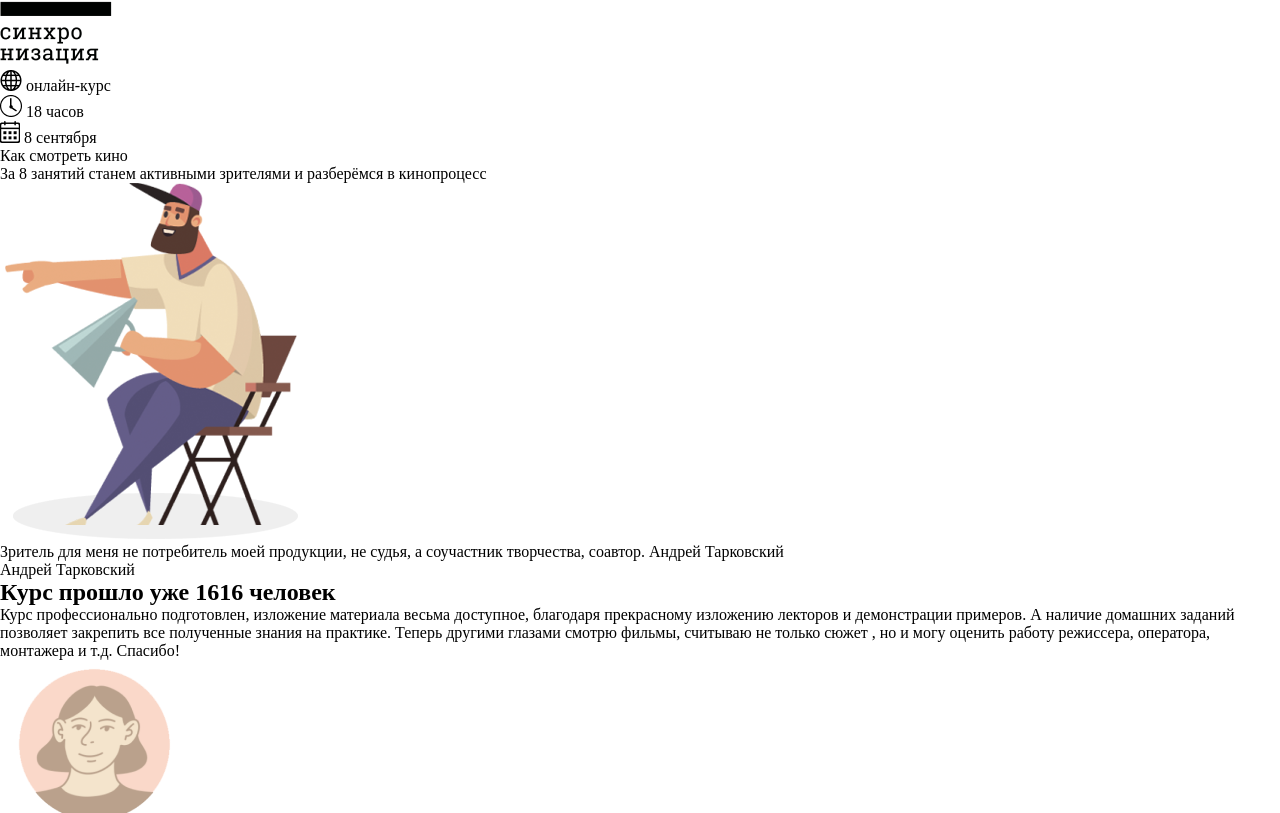
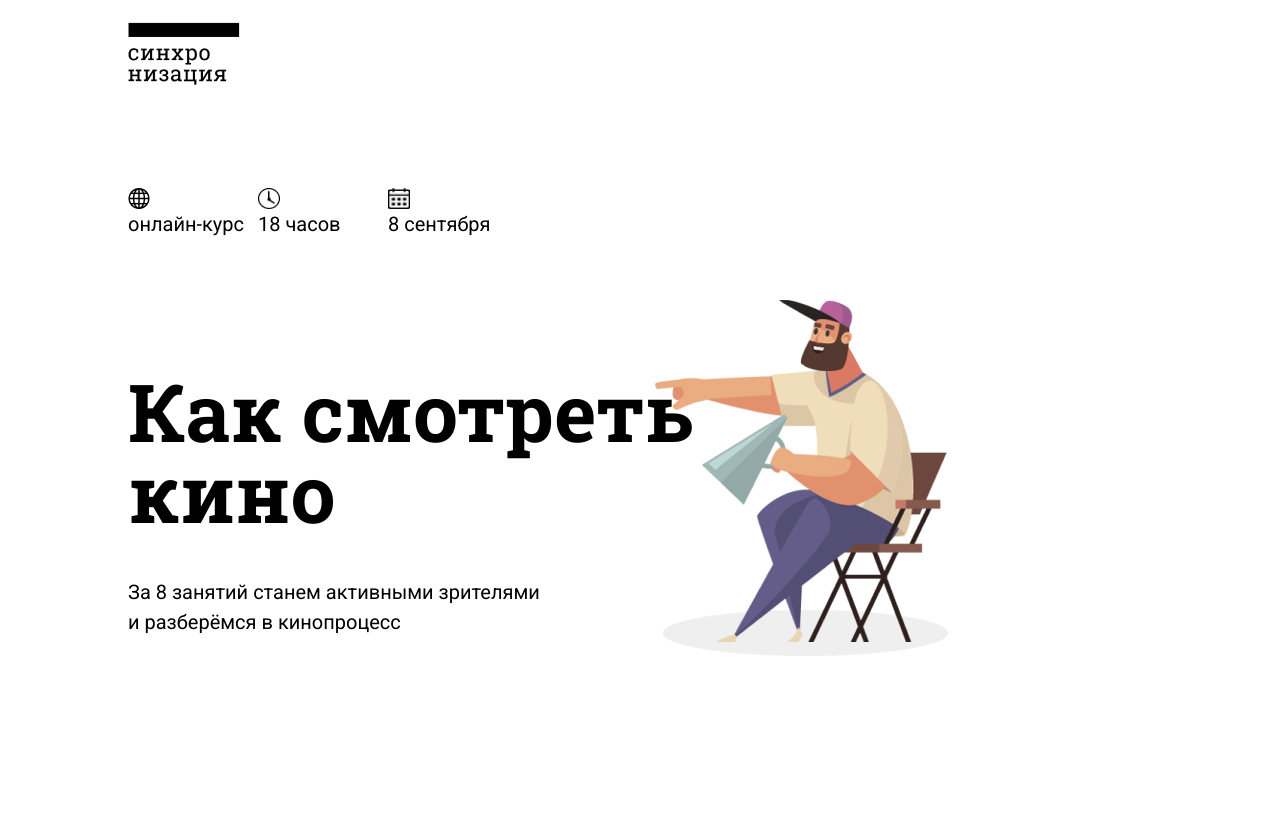
Before and after one commit to ElvinAliyev721/Web11FirstProject, a plain HTML site: page index.html in a window 1280 px wide. Shown: the top 813 px of the page. Drawn offline with Linux system fonts and the light colour scheme.

Commit message:
ayselstylecommit

```diff
--- a/assets/css/style.css
+++ b/assets/css/style.css
@@ -5,3 +5,148 @@
     margin: 0;
     box-sizing: border-box;
 }
+.header-first-img img {
+    width: 112px;
+    height: 66px;
+    margin-left: 10%;
+    margin-top: 21px;
+}
+
+.calendar-part-1 {
+    line-height: 115%;
+}
+
+.calendar-part-1 img {
+    display: inline-block;
+    width: 22px;
+    height: 21px;
+    margin-right: 8px;
+}
+
+.calendar-part-1 span {
+    display: inline-block;
+    width: 130px;
+    height: 32px;
+    font-family: Roboto;
+    font-style: normal;
+    font-weight: normal;
+    font-size: 20px;
+    line-height: 115%;
+}
+
+.header-calendar {
+    width: 28%;
+    display: flex;
+    justify-content: space-between;
+    align-items: center;
+    margin-left: 10%;
+    margin-top: 97px;
+}
+
+.calendar-part-2 img {
+    display: inline-block;
+    width: 22px;
+    height: 21px;
+    margin-right: 8px;
+}
+
+.calendar-part-2 span {
+    display: inline-block;
+    width: 130px;
+    height: 32px;
+    font-family: Roboto;
+    font-style: normal;
+    font-weight: normal;
+    font-size: 20px;
+    line-height: 115%;
+}
+
+.calendar-part-3 img {
+    display: inline-block;
+    width: 22px;
+    height: 21px;
+    margin-right: 8px;
+}
+
+.calendar-part-3 span {
+    display: inline-block;
+    width: 130px;
+    height: 32px;
+    font-family: Roboto;
+    font-style: normal;
+    font-weight: normal;
+    font-size: 20px;
+    line-height: 115%;
+}
+
+.header-main-title {
+    width: 628px;
+    height: 190px;
+    font-family: Roboto Slab;
+    font-style: normal;
+    font-weight: bold;
+    font-size: 80px;
+    line-height: 101.38%;
+    margin-left: 10%;
+    margin-top: 126px;
+}
+
+.header-main-content p {
+    width: 414px;
+    height: 62px;
+    font-family: Roboto;
+    font-style: normal;
+    font-weight: normal;
+    font-size: 20px;
+    line-height: 150%;
+    color: #000000;
+    margin-left: 10%;
+    margin-top: 16px;
+}
+
+.header-images img:first-child {
+    width: 304px;
+    height: 356px;
+    position: absolute;
+    top: 300px;
+    right: 326px;
+    z-index: 1;
+}
+
+.header-poem {
+    width: 483.63px;
+    height: 200.02px;
+    background-color: #1E4681;
+    border-radius: 1.5%;
+    margin-left: 35%;
+    margin-top: 177px;
+    position: relative;
+}
+
+.header-poem p {
+    width: 430.59px;
+    height: 113px;
+    font-family: Roboto Slab;
+    font-style: normal;
+    font-weight: normal;
+    font-size: 25px;
+    line-height: 130%;
+    color: #FFFFFF;
+    padding-top: 29px;
+    margin-left: 27px;
+}
+
+.header-poem span {
+    display: inline-block;
+    width: 280.5px;
+    height: 45.64px;
+    font-family: Roboto;
+    font-style: normal;
+    font-weight: 100;
+    font-size: 15px;
+    line-height: 130%;
+    color: #FFFFFF;
+    position: absolute;
+    bottom: -5px;
+    right: -65px;
+}
```
